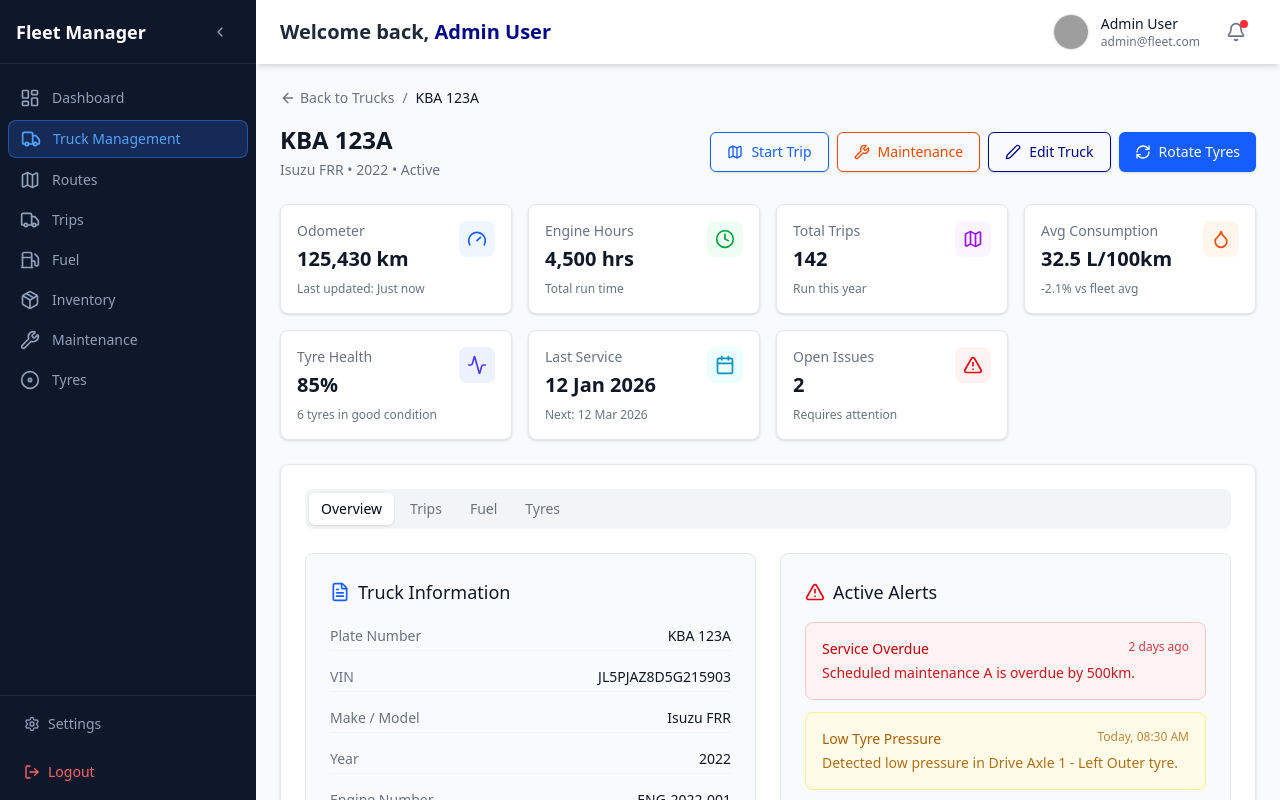
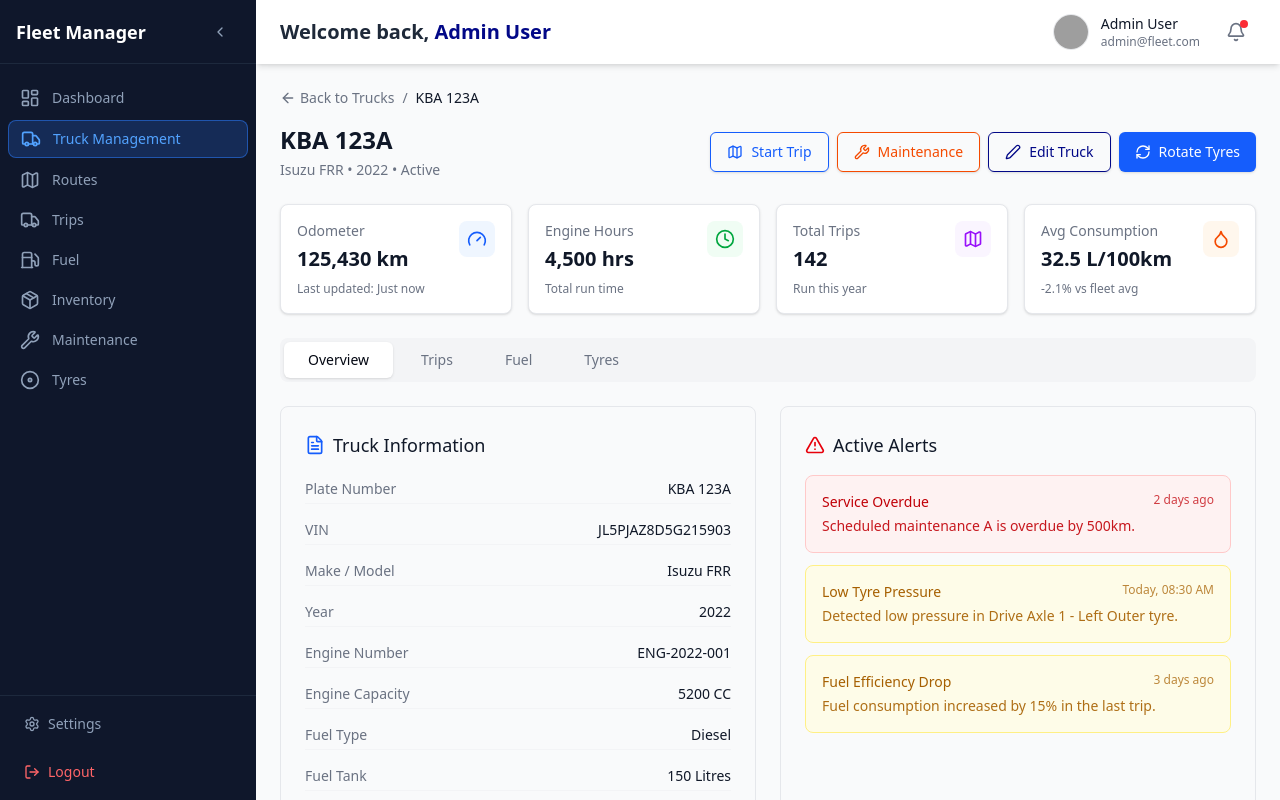
Before and after one commit to Endesha-Technologies/fleet-management-system, a Next.js app in the folder frontend/: page /trucks/1 in a window 1280 px wide. Built offline with nearby package versions, Linux system fonts and the light colour scheme; grey boxes are pictures that could not be loaded.

Commit message:
style(truck-details): update tabs, remove cards, and fix table backgrounds

```diff
--- a/frontend/app/(dashboard)/trucks/[id]/page.tsx
+++ b/frontend/app/(dashboard)/trucks/[id]/page.tsx
@@ -10,10 +10,7 @@ import {
   RefreshCw,
   Gauge,
   Clock,
-  Droplet,
-  Activity,
-  Calendar,
-  AlertTriangle
+  Droplet
 } from 'lucide-react';
 import { Button } from '@/components/ui/button';
 import { MOCK_TRUCKS } from '@/constants/trucks';
@@ -83,7 +80,7 @@ function SimpleTabsTrigger({ value, children, activeTab, setActiveTab }: SimpleT
     <button
       onClick={() => setActiveTab && setActiveTab(value)}
       className={`
-        inline-flex items-center justify-center whitespace-nowrap rounded-md px-3 py-1.5 text-sm font-medium ring-offset-white transition-all focus-visible:outline-none focus-visible:ring-2 focus-visible:ring-gray-950 focus-visible:ring-offset-2 disabled:pointer-events-none disabled:opacity-50
+        inline-flex items-center justify-center whitespace-nowrap rounded-md px-6 py-2 text-sm font-medium ring-offset-white transition-all focus-visible:outline-none focus-visible:ring-2 focus-visible:ring-gray-950 focus-visible:ring-offset-2 disabled:pointer-events-none disabled:opacity-50
         ${isActive ? 'bg-white text-gray-950 shadow-sm' : 'text-gray-500 hover:text-gray-900'}
       `}
     >
@@ -189,34 +186,12 @@ export default function TruckDetailsPage() {
           subtext="-2.1% vs fleet avg"
           color="orange"
         />
-        <StatsCard
-          icon={Activity}
-          label="Tyre Health"
-          value="85%"
-          subtext="6 tyres in good condition"
-          color="indigo"
-        />
-        <StatsCard
-          icon={Calendar}
-          label="Last Service"
-          value="12 Jan 2026"
-          subtext="Next: 12 Mar 2026"
-          color="cyan"
-        />
-        <StatsCard
-          icon={AlertTriangle}
-          label="Open Issues"
-          value={truck.alerts.toString()}
-          subtext={truck.alerts > 0 ? "Requires attention" : "No active alerts"}
-          color={truck.alerts > 0 ? "red" : "gray"}
-        />
       </div>
 
       {/* Tabs */}
-      <div className="bg-white rounded-lg shadow-sm border border-gray-200">
-        <SimpleTabs defaultValue="overview" className="p-6">
-          <SimpleTabsList className="mb-6 w-full sm:w-auto overflow-x-auto">
-            <SimpleTabsTrigger value="overview">Overview</SimpleTabsTrigger>
+      <SimpleTabs defaultValue="overview" className="">
+        <SimpleTabsList className="mb-6 w-full sm:w-auto overflow-x-auto">
+          <SimpleTabsTrigger value="overview">Overview</SimpleTabsTrigger>
             <SimpleTabsTrigger value="trips">Trips</SimpleTabsTrigger>
             <SimpleTabsTrigger value="fuel">Fuel</SimpleTabsTrigger>
             <SimpleTabsTrigger value="tyres">Tyres</SimpleTabsTrigger>
@@ -235,7 +210,6 @@ export default function TruckDetailsPage() {
             <TruckTyres truck={truck} />
           </SimpleTabsContent>
         </SimpleTabs>
-      </div>
 
       <AddTruckDrawer
         open={showEditDrawer}
--- a/frontend/components/features/trucks/details/TruckFuel.tsx
+++ b/frontend/components/features/trucks/details/TruckFuel.tsx
@@ -54,7 +54,7 @@ export function TruckFuel({ truckId }: TruckFuelProps) {
         </div>
       </div>
 
-      <div className="overflow-x-auto border border-gray-200 rounded-lg">
+      <div className="overflow-x-auto border border-gray-200 rounded-lg bg-white">
         <table className="w-full text-sm">
           <thead>
             <tr className="bg-gray-50 border-b border-gray-200">
--- a/frontend/components/features/trucks/details/TruckTrips.tsx
+++ b/frontend/components/features/trucks/details/TruckTrips.tsx
@@ -71,7 +71,7 @@ export function TruckTrips({ truckId }: TruckTripsProps) {
         </div>
       </div>
 
-      <div className="overflow-x-auto border border-gray-200 rounded-lg">
+      <div className="overflow-x-auto border border-gray-200 rounded-lg bg-white">
         <table className="w-full text-sm">
           <thead>
             <tr className="bg-gray-50 border-b border-gray-200">
--- a/frontend/components/features/trucks/details/TruckTyres.tsx
+++ b/frontend/components/features/trucks/details/TruckTyres.tsx
@@ -68,7 +68,7 @@ export function TruckTyres({ truck }: TruckTyresProps) {
       </div>
 
       {/* Tyre Table */}
-      <div className="overflow-x-auto border border-gray-200 rounded-lg">
+      <div className="overflow-x-auto border border-gray-200 rounded-lg bg-white">
         <table className="w-full text-sm">
           <thead>
             <tr className="bg-gray-50 border-b border-gray-200">
```
